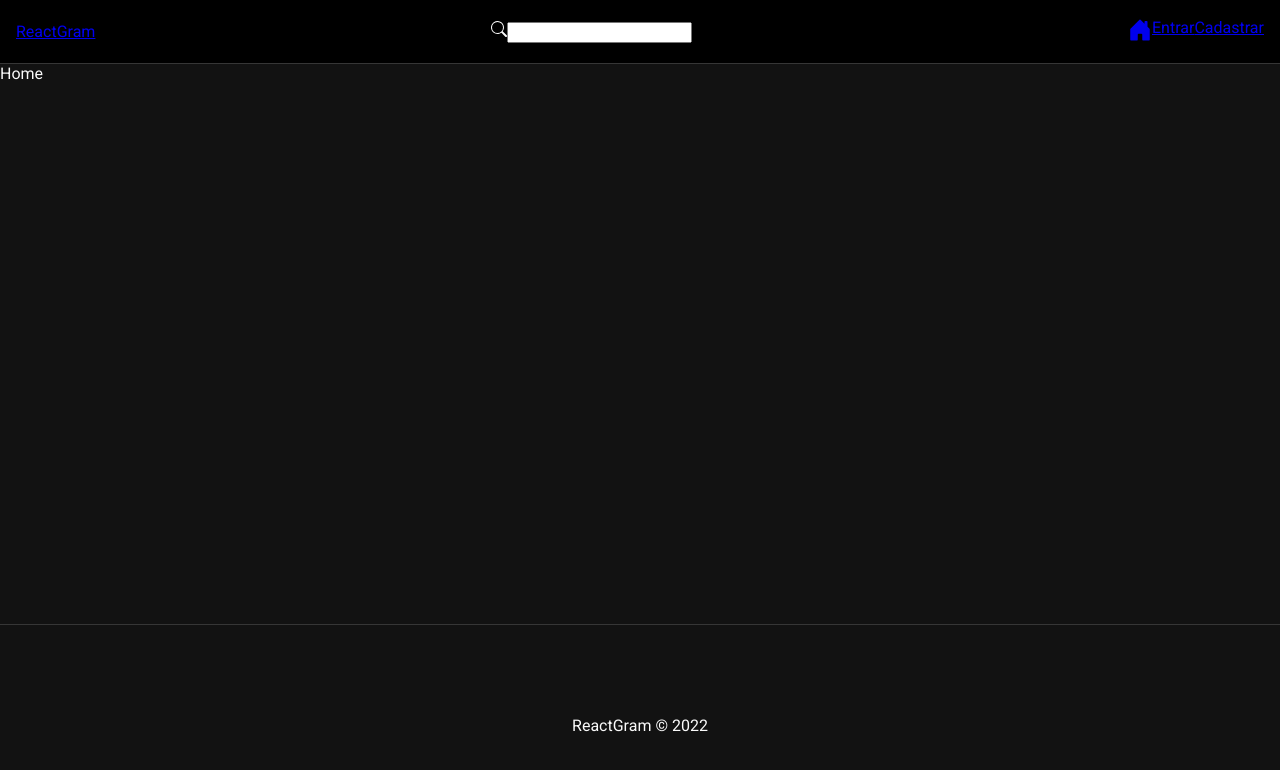
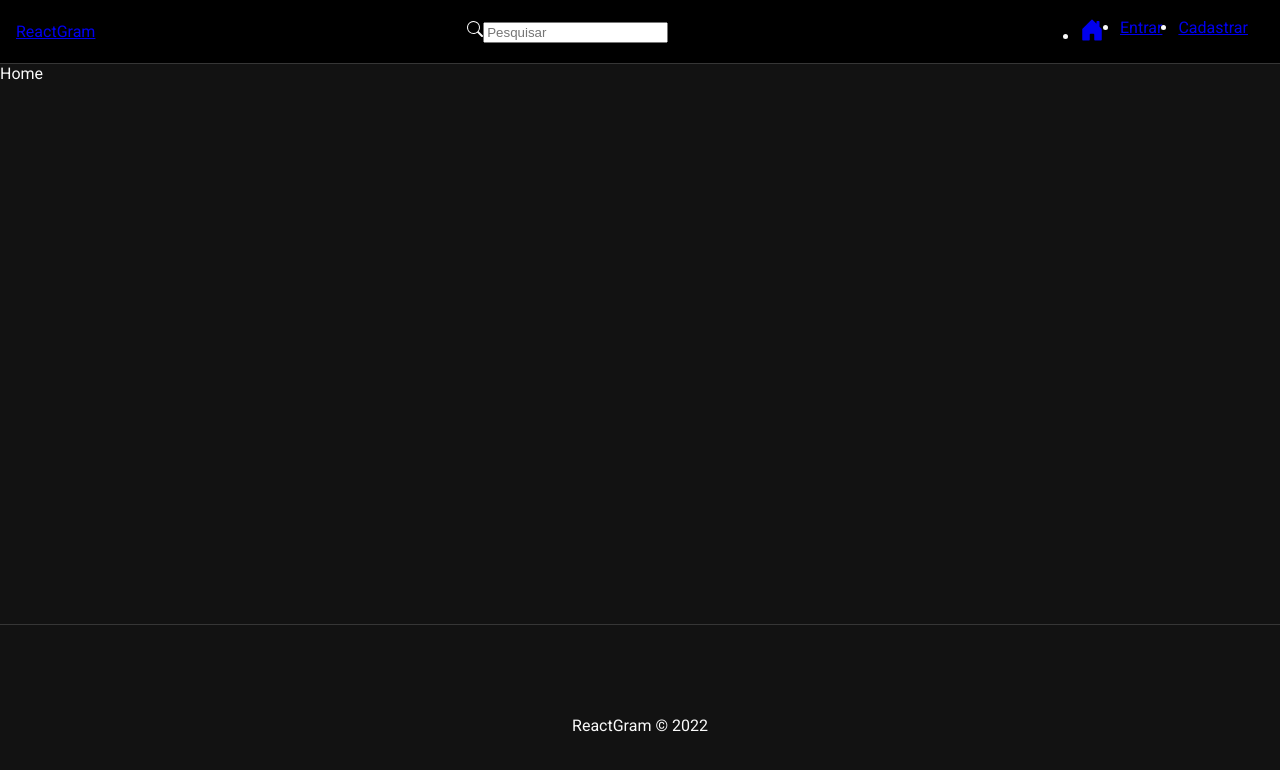
Before and after one commit to leogama09/reactgram-project, a JavaScript app in the folder REACTGRAM/frontend/: page / in a window 1280 px wide. Shown: the top 770 px of the page. Built offline with nearby package versions, Linux system fonts and the light colour scheme; the HTML template or start-up script is replaced by a standard one.

Commit message:
Update Navbar.js

```diff
--- a/REACTGRAM/frontend/src/components/Navbar.js
+++ b/REACTGRAM/frontend/src/components/Navbar.js
@@ -15,14 +15,20 @@ const Navbar = () => {
         <Link to="/">ReactGram</Link>
         <form>
             <BsSearch />
-            <input type="text" />
+            <input type="text" Placeholder="Pesquisar" />
         </form>
         <ul id="nav-links">
-            <NavLink to="/">
+           <li>
+           <NavLink to="/">
                 <BsHouseDoorFill />
             </NavLink>
+           </li>
+            <li>
             <NavLink to="/login">Entrar</NavLink>
+            </li>
+            <li>
             <NavLink to="/register">Cadastrar</NavLink>
+            </li>
         </ul>
     </nav>
   )
```
